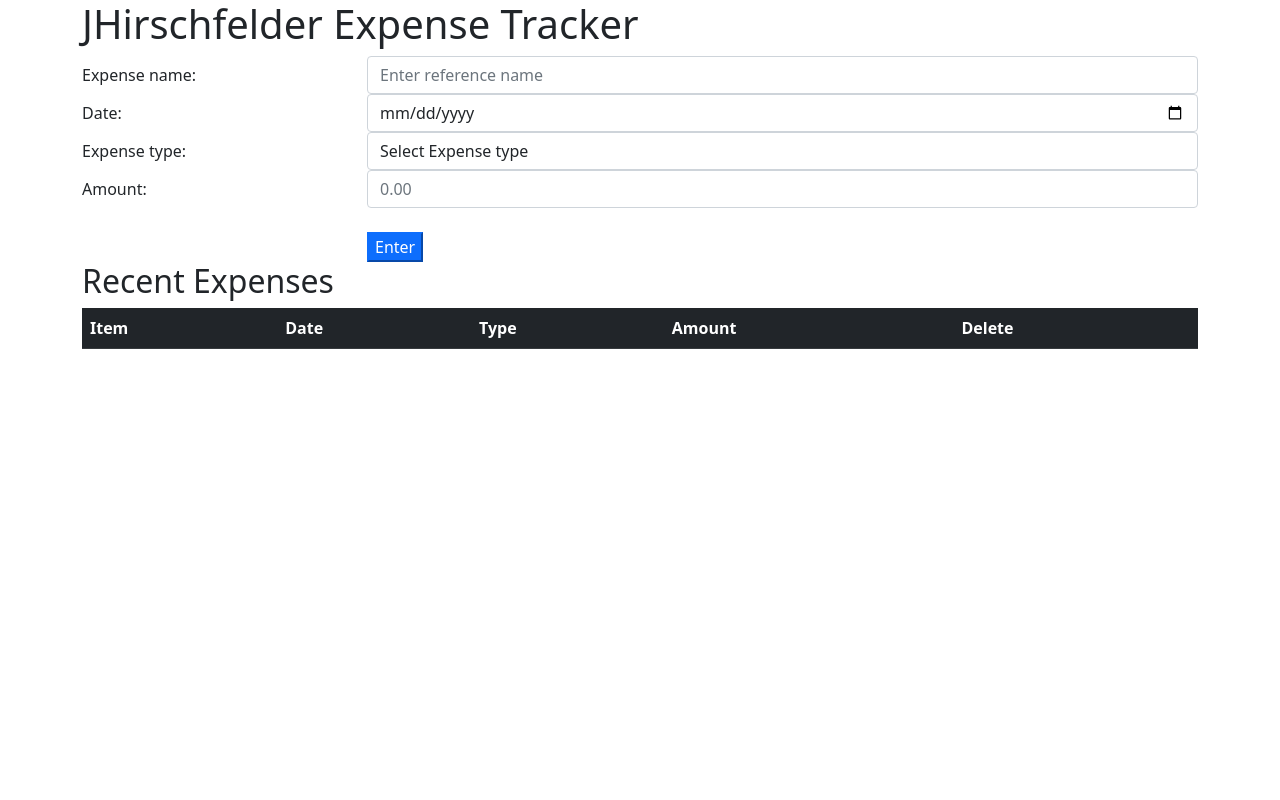
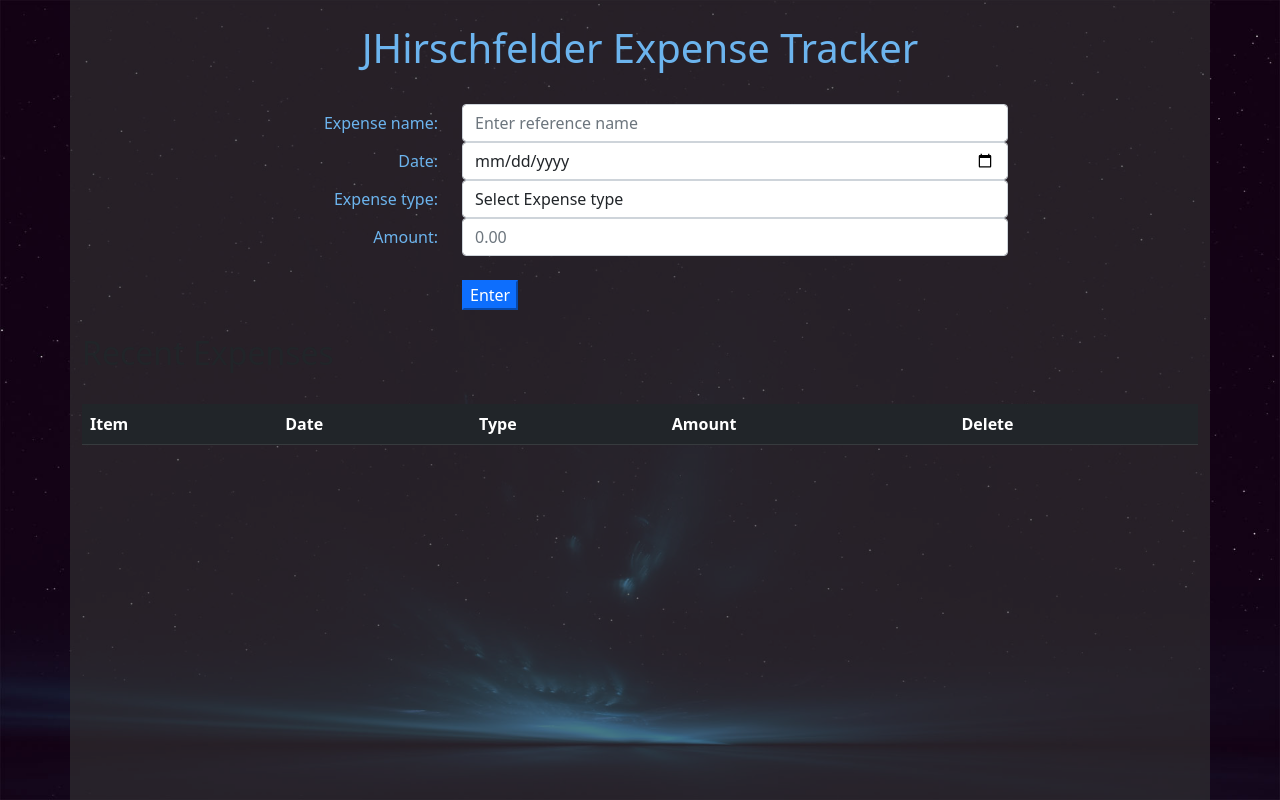
Before and after one commit to JHirschfelder/Expense-tracker-app, a React (Create React App) app: page / in a window 1280 px wide. Built offline with nearby package versions, Linux system fonts and the light colour scheme.

Commit message:
styling added

```diff
--- a/package.json
+++ b/package.json
@@ -9,6 +9,7 @@
     "bootstrap": "^5.1.3",
     "react": "^17.0.2",
     "react-addons-update": "^15.6.3",
+    "react-bootstrap": "^2.0.4",
     "react-dom": "^17.0.2",
     "react-scripts": "^5.0.0",
     "web-vitals": "^1.1.2"
--- a/src/App.js
+++ b/src/App.js
@@ -1,19 +1,40 @@
 import React from 'react';
 import DataEntry from "./Components/DataEntry"
+import background from "./images/background.jpg"
 
 class App extends React.Component {
 
   render() {
+    const backgroundImage = {
+      backgroundImage: `url(${background})`,
+      height:'100vh',
+      backgroundSize: 'cover',
+      backgroundRepeat: 'no-repeat',
+    }
+
+    const backgoundLayer = {
+      position: 'absolute',
+      top: 0,
+      bottom: 0,
+      left: 10,
+      right: 10,
+      backgroundColor: 'rgba(52, 52, 52, 0.6)'
+    }
 
     return (
-        <div
+      <>
+        <div style={backgroundImage}>
+          <div
           className="container"
-          styles="margin-top:50px"
+          style={backgoundLayer}
           >
-          <h1>JHirschfelder Expense Tracker</h1>
-          <DataEntry />
-
+            <br/>
+            <h1 className="text-center" style={{color:"#6CB4EE"}}>JHirschfelder Expense Tracker</h1>
+            <br/>
+            <DataEntry />
+          </div>
         </div>
+      </>
     )
 
   }
--- a/src/Components/DataEntry.js
+++ b/src/Components/DataEntry.js
@@ -74,9 +74,9 @@ class DataEntry extends React.Component {
     return (
       <>
       <form onSubmit={this.handleSubmit}>
-        <div className="form-group row">
-          <label className="col-sm-3 col-form-label">Expense name:</label>
-            <div className="col-sm-9">
+        <div className="form-group row text-end justify-content-center" >
+          <label className="col-sm-2 col-form-label" style={{color: "#6CB4EE"}}>Expense name:</label>
+            <div className="col-sm-6">
                 <input
                   type="text"
                   value={this.state.input.name}
@@ -89,9 +89,9 @@ class DataEntry extends React.Component {
             </div>
         </div>
 
-        <div className="form-group row">
-          <label className="col-sm-3 col-form-label">Date:</label>
-            <div className="col-sm-9">
+        <div className="form-group row text-end justify-content-center">
+          <label className="col-sm-2 col-form-label" style={{color: "#6CB4EE"}}>Date:</label>
+            <div className="col-sm-6">
               <input
                 type="date"
                 value={this.state.input.date}
@@ -103,9 +103,9 @@ class DataEntry extends React.Component {
             </div>
         </div>
 
-        <div className="form-group row">
-          <label className="col-sm-3 col-form-label">Expense type:</label>
-            <div className="col-sm-9">
+        <div className="form-group row text-end justify-content-center">
+          <label className="col-sm-2 col-form-label" style={{color: "#6CB4EE"}}>Expense type:</label>
+            <div className="col-sm-6">
               <select
                 value={this.state.input.type}
                 name="type"
@@ -123,9 +123,9 @@ class DataEntry extends React.Component {
             </div>
         </div>
 
-        <div className="form-group row">
-          <label className="col-sm-3 col-form-label">Amount:</label>
-            <div className="col-sm-9">
+        <div className="form-group row text-end justify-content-center">
+          <label className="col-sm-2 col-form-label" style={{color: "#6CB4EE"}}>Amount:</label>
+            <div className="col-sm-6">
               <input
                 type="number"
                 value={this.state.input.amount}
@@ -139,8 +139,8 @@ class DataEntry extends React.Component {
         </div>
         <br/>
 
-        <div class="row">
-          <div class="col-sm-9 offset-sm-3">
+        <div class="row justify-content-center">
+          <div class="col-sm-6 offset-sm-2">
             <button type="submit" className="btn-primary">Enter</button>
           </div>
         </div>
@@ -149,7 +149,9 @@ class DataEntry extends React.Component {
 
       </form>
 
+      <br/>
       <h2>Recent Expenses</h2>
+      <br/>
 
       <RenderTable
         expense={this.state.expenseArray}
--- a/src/Components/RenderTable.js
+++ b/src/Components/RenderTable.js
@@ -1,4 +1,5 @@
 import React from 'react'
+import Button from 'react-bootstrap/Button'
 
 class RenderTable extends React.Component {
 
@@ -31,13 +32,15 @@ class ExpenseLine extends React.Component {
   render() {
     return (
       <tr>
-          <td>{this.props.name}</td>
+          <td style={{flexWrap: 'wrap'}}>{this.props.name}</td>
           <td>{this.props.date}</td>
           <td>{this.props.type}</td>
           <td>${this.props.amount}</td>
-          <td><button
+          <td><Button
+              variant="outline-danger"
+              size="sm"
               onClick={() => this.props.onDelete(this.props.lineID)}
-            >X</button></td>
+            >X</Button></td>
       </tr>
     )
   }
```
Also changed, not shown: 1 other file (tests, documents, lock files or other folders).
